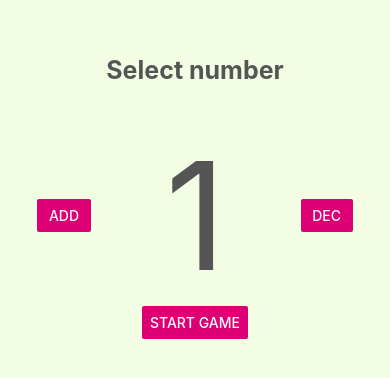
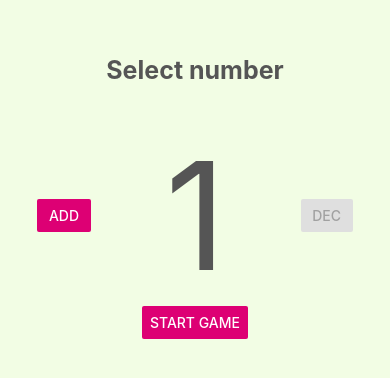
Before and after one commit to Khiladi2020/Nine-Tiles, a React Native app: screen / in a window 390 px wide. Shown: the part 210-588 px from the top of the page. Built offline with nearby package versions, Linux system fonts and the light colour scheme.

Commit message:
add & sub buttton disabled if exceeds 0-9 value

```diff
--- a/app/components/AppButton.js
+++ b/app/components/AppButton.js
@@ -2,7 +2,14 @@ import React from 'react';
 import {Button} from 'react-native';
 
 const AppButton = props => {
-  return <Button title={props.title} onPress={props.onPress} color="#dd0074"/>;
+  return (
+    <Button
+      title={props.title}
+      onPress={props.onPress}
+      color="#dd0074"
+      disabled={props.disabled}
+    />
+  );
 };
 
 export default AppButton;
--- a/app/screens/HomeScreen.js
+++ b/app/screens/HomeScreen.js
@@ -18,9 +18,17 @@ const HomeScreen = props => {
             <AppText style={styles.heading}>Select number</AppText>
           </View>
           <View style={styles.inputs}>
-            <AppButton title=" ADD " onPress={props.increaseCount} />
+            <AppButton
+              title=" ADD "
+              onPress={props.increaseCount}
+              disabled={props.guessNumber === 9}
+            />
             <AppText style={styles.guessText}>{props.guessNumber}</AppText>
-            <AppButton title=" DEC " onPress={props.decreaseCount} />
+            <AppButton
+              title=" DEC "
+              onPress={props.decreaseCount}
+              disabled={props.guessNumber === 1}
+            />
           </View>
         </View>
         <AppButton title="Start Game" onPress={props.startGame} />
```
